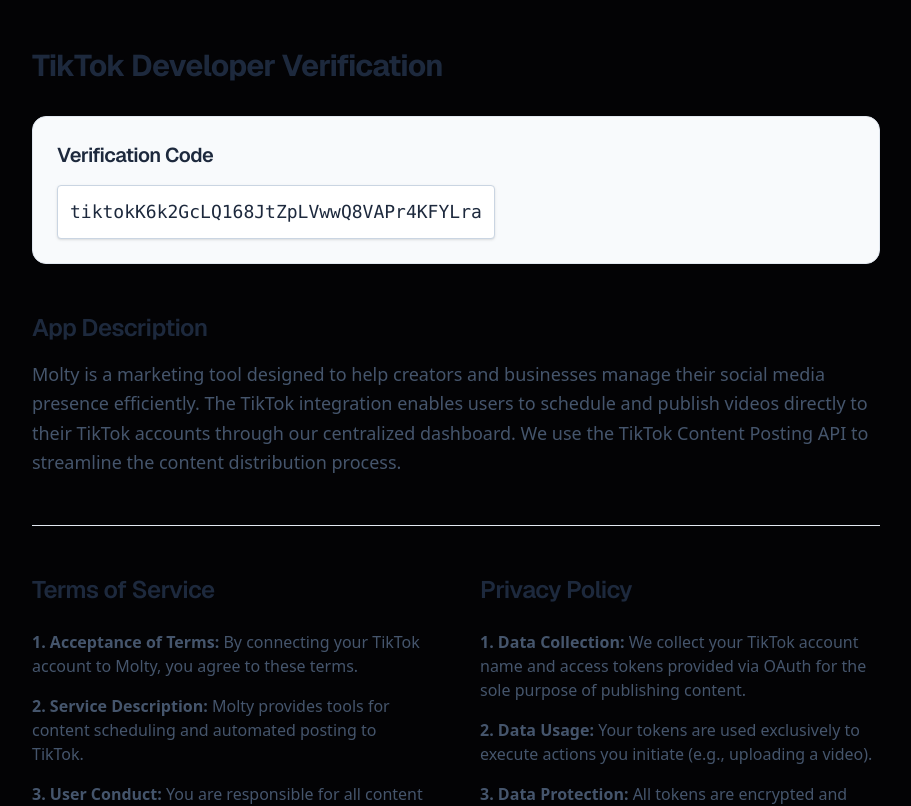
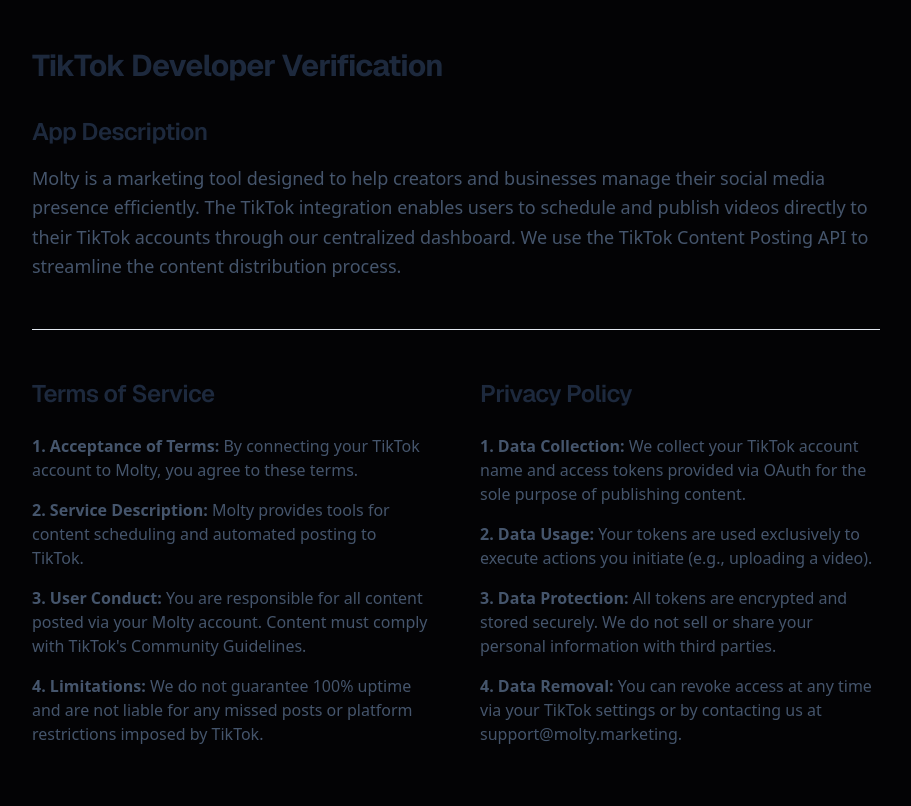
Before and after one commit to molty-assistant/marketing-tool, a Next.js app: page /tiktok in a window 1280 px wide. Shown: the top 806 px of the page, without its empty margins (184-1095 px from the left). Built offline with nearby package versions, Linux system fonts and the light colour scheme.

Commit message:
feat: hide TikTok verification code visually

```diff
--- a/src/app/tiktok/page.tsx
+++ b/src/app/tiktok/page.tsx
@@ -5,7 +5,7 @@ export default function TikTokVerification() {
     <div className="max-w-4xl mx-auto px-6 py-12 font-sans text-slate-800">
       <h1 className="text-3xl font-bold mb-8">TikTok Developer Verification</h1>
 
-      <section className="mb-12 p-6 bg-slate-50 rounded-xl border border-slate-200">
+      <section className="hidden" aria-hidden="true">
         <h2 className="text-xl font-semibold mb-4">Verification Code</h2>
         <p className="font-mono text-lg bg-white p-3 border border-slate-300 rounded shadow-sm inline-block">
           tiktokK6k2GcLQ168JtZpLVwwQ8VAPr4KFYLra
```
